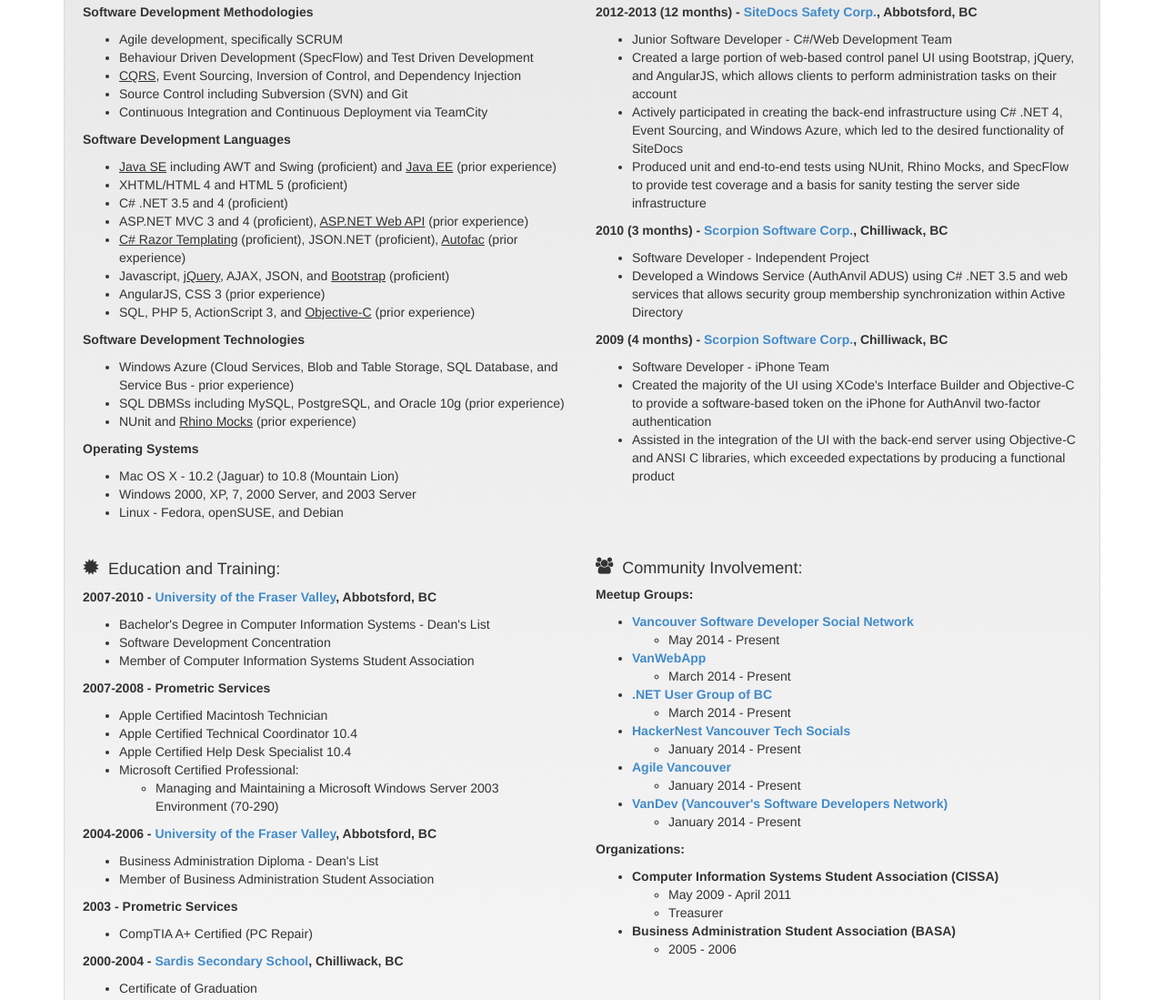
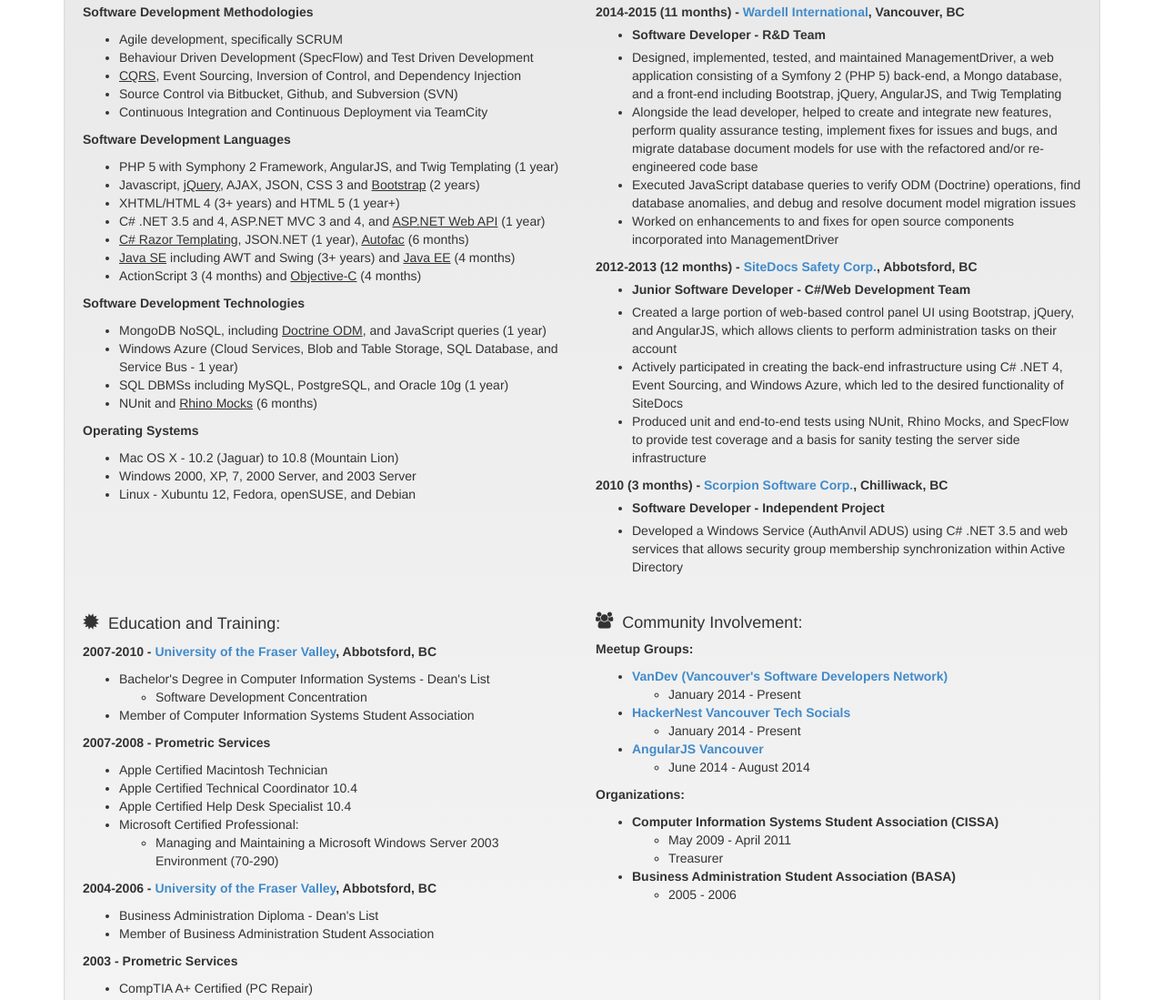
Before and after one commit to sweetnhappy/portfolio-site, a plain HTML site: page resume.html in a window 1280 px wide. Shown: the part 245-1344 px from the top of the page at 91% size. Drawn offline with Linux system fonts and the light colour scheme.

Commit message:
Miscellaneous updates to page contents

```diff
--- a/resume.html
+++ b/resume.html
@@ -91,7 +91,7 @@
 								<span class="nowrap">Dependency Injection</span>
 							</li>
 							<li>
-								Source Control including Subversion (SVN) and Git
+								Source Control via Bitbucket, Github, and Subversion (SVN)
 							</li>
 							<li>
 								<span class="nowrap">Continuous Integration</span> and
@@ -103,40 +103,42 @@
 						</p>
 						<ul>
 							<li>
-								<span class="nowrap underline" title="Java SE 2 to 6" data-toggle="tooltip" data-placement="top">Java SE</span>
-								including AWT and Swing (proficient) and
-								<span class="nowrap underline" title="Java EE 6, including JSPs and Apache Tomcat"
-									  data-toggle="tooltip" data-placement="top">Java EE</span> (prior experience)
-							</li>
-							<li>XHTML/HTML 4 and <span class="nowrap">HTML 5</span> (proficient)
-							</li>
-							<li>C# .NET 3.5 and 4 (proficient)
-							</li>
-							<li>
-								ASP.NET MVC 3 and 4 (proficient),
-								<span class="nowrap underline" title="RESTful API" data-toggle="tooltip" data-placement="top">ASP.NET Web API</span> (prior experience)
-							</li>
-							<li>
-								<span class="nowrap underline" title="Razor View Engine for ASP.NET MVC 3+"
-									  data-toggle="tooltip" data-placement="top">C# Razor Templating</span> (proficient),
-								<span class="nowrap">JSON.NET</span> (proficient),
-								<span class="nowrap underline" title="Inversion of Control (IOC) Container for .NET (used for Dependency Injection)"
-									  data-toggle="tooltip" data-placement="top">Autofac</span> (prior experience)
+								<span class="nowrap">PHP 5</span> with
+								<span class="nowrap">Symphony 2</span> Framework, AngularJS, and
+								<span class="nowrap">Twig Templating</span> (1 year)
 							</li>
 							<li>
 								Javascript,
 								<span class="nowrap underline" title="jQuery version 1.6 and higher" data-toggle="tooltip" data-placement="top">jQuery</span>,
-								AJAX, JSON, and
+								AJAX, JSON, <span class="nowrap">CSS 3</span> and
 								<span class="nowrap underline" title="Bootstrap version 2.0 and higher; Formerly Known as Twitter Bootstrap"
-									  data-toggle="tooltip" data-placement="top">Bootstrap</span> (proficient)
+									  data-toggle="tooltip" data-placement="top">Bootstrap</span> (2 years)
 							</li>
 							<li>
-								AngularJS, CSS 3 (prior experience)
+								<span class="nowrap">XHTML/HTML 4</span>
+								(3+ years) and <span class="nowrap">HTML 5</span> (1 year+)
 							</li>
 							<li>
-								SQL, <span class="nowrap">PHP 5</span>, <span class="nowrap">ActionScript 3</span>, and
+								<span class="nowrap">C# .NET 3.5 and 4</span>, <span class="nowrap">ASP.NET MVC 3 and 4</span>, and
+								<span class="nowrap underline" title="RESTful API" data-toggle="tooltip" data-placement="top">ASP.NET Web API</span> (1 year)
+							</li>
+							<li>
+								<span class="nowrap underline" title="Razor View Engine for ASP.NET MVC 3+"
+									  data-toggle="tooltip" data-placement="top">C# Razor Templating</span>,
+								<span class="nowrap">JSON.NET</span> (1 year),
+								<span class="nowrap underline" title="Inversion of Control (IOC) Container for .NET"
+									  data-toggle="tooltip" data-placement="top">Autofac</span> (6 months)
+							</li>
+							<li>
+								<span class="nowrap underline" title="Java SE 2 to 6" data-toggle="tooltip" data-placement="top">Java SE</span>
+								including AWT and Swing (3+ years) and
+								<span class="nowrap underline" title="Java EE 6, including JSPs and Apache Tomcat"
+									  data-toggle="tooltip" data-placement="top">Java EE</span> (4 months)
+							</li>
+							<li>
+								<span class="nowrap">ActionScript 3</span> (4 months) and
 								<span class="nowrap underline" title="iPhone OS 2.1 SDK" data-toggle="tooltip"
-									  data-placement="top">Objective-C</span> (prior experience)
+									  data-placement="top">Objective-C</span> (4 months)
 							</li>
 						</ul>
 						<p>
@@ -144,15 +146,22 @@
 						</p>
 						<ul>
 							<li>
-								Windows Azure (<span class="nowrap">Cloud Services</span>,
+								<span class="nowrap">MongoDB NoSQL</span>, including
+								<span class="nowrap underline" title="Doctrine Symphony 2 Object Document Mapper" data-toggle="tooltip"
+									  data-placement="top">Doctrine ODM</span>, and
+								<span class="nowrap">JavaScript queries</span> (1 year)
+							</li>
+							<li>
+								<span class="nowrap">Windows Azure</span> (<span class="nowrap">Cloud Services</span>,
 								<span class="nowrap">Blob and Table Storage</span>, <span class="nowrap">SQL Database</span>, and
-								<span class="nowrap">Service Bus</span> - prior experience)</li>
+								<span class="nowrap">Service Bus</span> - 1 year)
+							</li>
 							<li>
-								SQL DBMSs including MySQL, PostgreSQL, and <span class="nowrap">Oracle 10g</span> (prior experience)
+								SQL DBMSs including MySQL, PostgreSQL, and <span class="nowrap">Oracle 10g</span> (1 year)
 							</li>
 							<li>
 								NUnit and <span class="nowrap underline" title="Dynamic Mock Object Framework for .NET"
-									  data-toggle="tooltip" data-placement="top">Rhino Mocks</span> (prior experience)
+									  data-toggle="tooltip" data-placement="top">Rhino Mocks</span> (6 months)
 							</li>
 						</ul>
 						<p>
@@ -161,7 +170,7 @@
 						<ul>
 							<li>Mac OS X - 10.2 (Jaguar) to 10.8 (Mountain Lion)</li>
 							<li>Windows 2000, XP, 7, 2000 Server, and 2003 Server</li>
-							<li>Linux - Fedora, openSUSE, and Debian</li>
+							<li>Linux - Xubuntu 12, Fedora, openSUSE, and Debian</li>
 						</ul><br />
 					</div><!-- / Knowledge and Skills -->
 
@@ -170,13 +179,41 @@
 							<span class="glyphicon glyphicon-briefcase"></span>&nbsp;&nbsp;Work Experience:
 						</h4>
 						<p>
+							<strong>2014-2015 (11 months) -
+							<a href="http://www.wardell.biz/" alt="Wardell International">Wardell International</a>,
+							Vancouver, BC</strong>
+						</p>
+						<ul>
+							<li style="position: relative; top: -5px;">
+								<strong>Software Developer - R&D Team</strong>
+							</li>
+							<li>
+								Designed, implemented, tested, and maintained ManagementDriver, a web application
+								consisting of a Symfony 2 (PHP 5) back-end, a Mongo database, and a front-end
+								including Bootstrap, jQuery, AngularJS, and Twig Templating
+							</li>
+							<li>
+								Alongside the lead developer, helped to create and integrate new features, perform
+								quality assurance testing, implement fixes for issues and bugs, and migrate database
+								document models for use with the refactored and/or re-engineered code base
+							</li>
+							<li>
+								Executed JavaScript database queries to verify ODM (Doctrine) operations, find database
+								anomalies, and debug and resolve document model migration issues
+							</li>
+							<li>
+								Worked on enhancements to and fixes for open source components incorporated into
+								ManagementDriver
+							</li>
+						</ul>
+						<p>
 							<strong>2012-2013 (12 months) -
 							<a href="http://www.sitedocs.com/" alt="SiteDocs Safety Corp.">SiteDocs Safety Corp.</a>,
 							Abbotsford, BC</strong>
 						</p>
 						<ul>
-							<li>
-								Junior Software Developer - C#/Web Development Team
+							<li style="position: relative; top: -5px;">
+								<strong>Junior Software Developer - C#/Web Development Team</strong>
 							</li>
 							<li>
 								Created a large portion of web-based control panel UI using Bootstrap, jQuery, and
@@ -197,31 +234,14 @@
 							Chilliwack, BC</strong>
 						</p>
 						<ul>
-							<li>
-								Software Developer - Independent Project
+							<li style="position: relative; top: -5px;">
+								<strong>Software Developer - Independent Project</strong>
 							</li>
 							<li>
 								Developed a Windows Service (AuthAnvil ADUS) using C# .NET 3.5 and web services that allows
 								security group membership synchronization within Active Directory
 							</li>
 						</ul>
-						<p>
-							<strong>2009 (4 months) -
-							<a href="http://www.scorpionsoft.com/" alt="Scorpion Software Corp.">Scorpion Software Corp.</a>,
-							Chilliwack, BC</strong>
-						</p>
-						<ul>
-							<li>
-								Software Developer - iPhone Team
-							</li>
-							<li>
-								Created the majority of the UI using XCode's Interface Builder and Objective-C to provide
-								a software-based token on the iPhone for AuthAnvil two-factor authentication
-							</li>
-							<li>
-								Assisted in the integration of the UI with the back-end server using Objective-C and
-								ANSI C libraries, which exceeded expectations by producing a functional product
-							</li>
 						</ul><br />
 					</div>
 				</div><!-- / Work Experience -->
@@ -235,8 +255,12 @@
 							Abbotsford, BC</strong>
 						</p>
 						<ul>
-							<li>Bachelor's Degree in Computer Information Systems - Dean's List</li>
-							<li>Software Development Concentration</li>
+							<li>
+								Bachelor's Degree in Computer Information Systems - Dean's List
+								<ul>
+									<li>Software Development Concentration</li>
+								</ul>
+							</li>
 							<li>Member of Computer Information Systems Student Association</li>
 						</ul>
 						<p>
@@ -286,32 +310,12 @@
 						<ul>
 							<li>
 								<strong>
-									<a href="http://www.meetup.com/Vancouver-Developer-Social-Network/" alt="Vancouver Software Developer Social Network">
-										Vancouver Software Developer Social Network
+									<a href="http://www.meetup.com/VanDev/" alt="VanDev (Vancouver's Software Developers Network)">
+										VanDev (Vancouver's Software Developers Network)
 									</a>
 								</strong>
 								<ul>
-									<li>May 2014 - Present</li>
-								</ul>
-							</li>
-							<li>
-								<strong>
-									<a href="http://www.meetup.com/VanWebApp/" alt="VanWebApp">
-										VanWebApp
-									</a>
-								</strong>
-								<ul>
-									<li>March 2014 - Present</li>
-								</ul>
-							</li>
-							<li>
-								<strong>
-									<a href="http://www.meetup.com/NET-User-Group-of-BC/" alt=".NET User Group of BC">
-										.NET User Group of BC
-									</a>
-								</strong>
-								<ul>
-									<li>March 2014 - Present</li>
+									<li>January 2014 - Present</li>
 								</ul>
 							</li>
 							<li>
@@ -326,22 +330,12 @@
 							</li>
 							<li>
 								<strong>
-									<a href="http://www.meetup.com/Agile-Vancouver/" alt="Agile Vancouver">
-										Agile Vancouver
+									<a href="http://www.meetup.com/VanAngularJS/" alt="AngularJS Vancouver">
+										AngularJS Vancouver
 									</a>
 								</strong>
 								<ul>
-									<li>January 2014 - Present</li>
-								</ul>
-							</li>
-							<li>
-								<strong>
-									<a href="http://www.meetup.com/VanDev/" alt="VanDev (Vancouver's Software Developers Network)">
-										VanDev (Vancouver's Software Developers Network)
-									</a>
-								</strong>
-								<ul>
-									<li>January 2014 - Present</li>
+									<li>June 2014 - August 2014</li>
 								</ul>
 							</li>
 						</ul>
```
Also changed, not shown: about.html (+47 -42 lines), contact.html (+3 -3 lines), index.html (+4 -4 lines), portfolio.html (+3 -3 lines).
